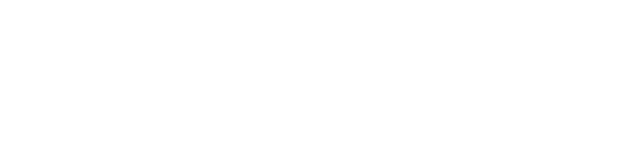
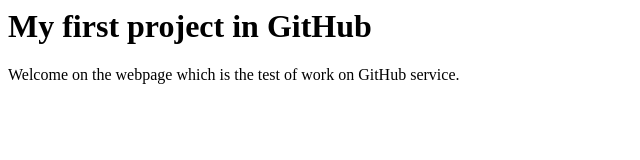
Before and after one commit to LaurensHammond/Hello_World, a plain HTML site: page index.html in a window 1280 px wide. Shown: the whole page, without its empty margins (0-640 px from the left). Drawn offline with Linux system fonts and the light colour scheme.

Commit message:
Add content to index.html

```diff
--- a/index.html
+++ b/index.html
@@ -6,6 +6,7 @@
     <title>GitHub first project</title>
   </head>
   <body>
-
+    <h1>My first project in GitHub</h1>
+    Welcome on the webpage which is the test of work on GitHub service.
   </body>
 </HTML>
```
